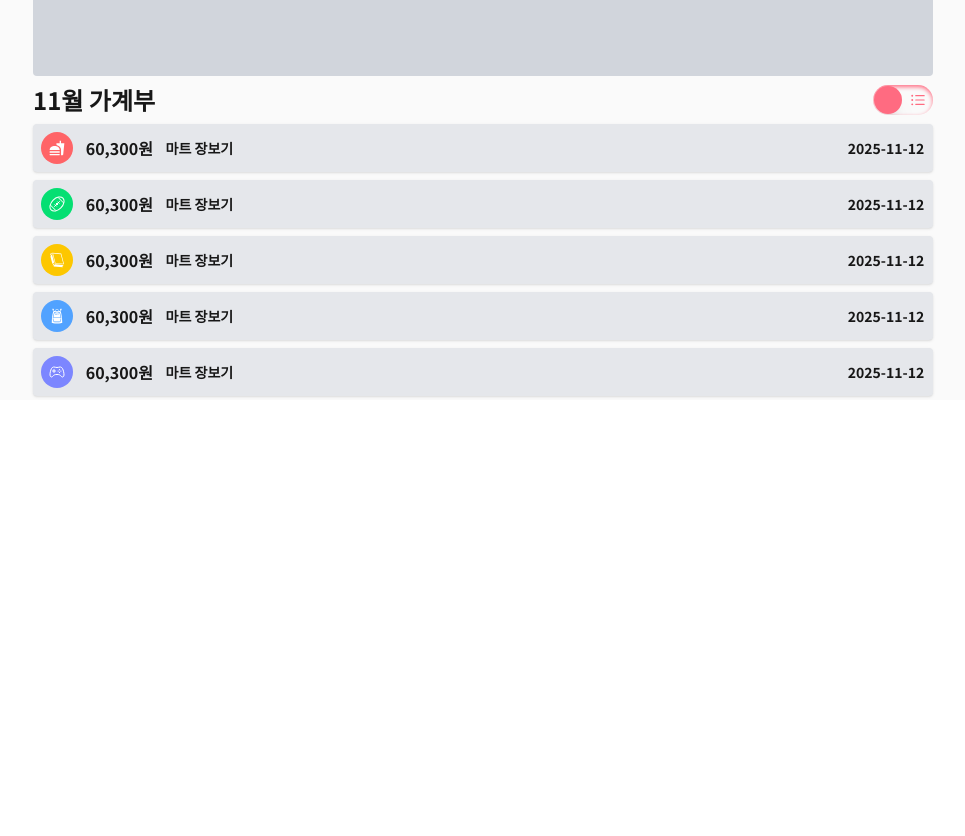
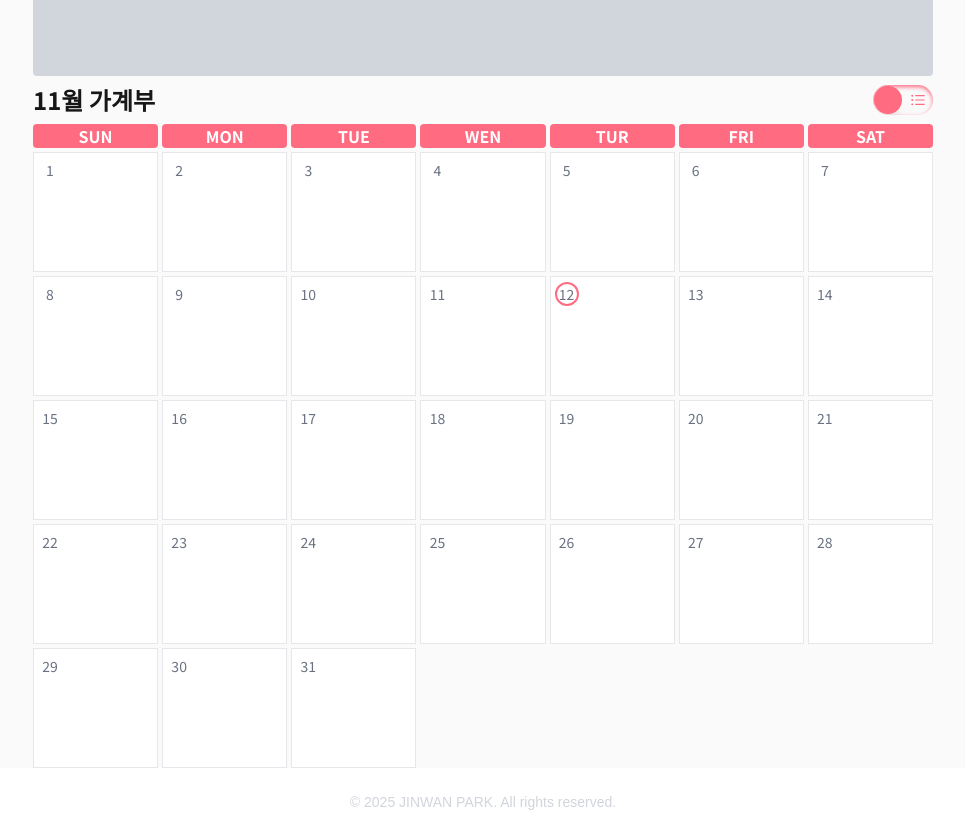
Before and after one commit to JinWan0823/piggy-plan, a Next.js app: page / in a window 1280 px wide. Shown: the part 400-1236 px from the top of the page, without its empty margins (157-1122 px from the left). Before the commit the page ends 800 px from the top, so only its background shows below. Built offline with nearby package versions, Linux system fonts and the light colour scheme.

Commit message:
💄 메인 달력 레이아웃 제작

```diff
--- /dev/null
+++ b/app/_components/common/Calendar.tsx
@@ -0,0 +1,36 @@
+export default function Calendar() {
+  const dayArr = Array.from({ length: 31 });
+  return (
+    <>
+      <div>
+        <ul className="grid grid-cols-7 gap-1 mt-2 text-center text-white font-bold">
+          <li className="bg-[#ff6b81] rounded">SUN</li>
+          <li className="bg-[#ff6b81] rounded">MON</li>
+          <li className="bg-[#ff6b81] rounded">TUE</li>
+          <li className="bg-[#ff6b81] rounded">WEN</li>
+          <li className="bg-[#ff6b81] rounded">TUR</li>
+          <li className="bg-[#ff6b81] rounded">FRI</li>
+          <li className="bg-[#ff6b81] rounded">SAT</li>
+        </ul>
+        <ul className="grid grid-cols-7 gap-1 mt-1">
+          {dayArr.map((i, idx) => (
+            <li
+              key={idx}
+              className="border-1 border-gray-200 h-[120px] relative p-1 bg-white"
+            >
+              <span
+                className={`
+                inline-flex items-center justify-center
+                w-[24px] h-[24px] text-sm rounded-full text-gray-500
+                ${idx === 11 && "border-2 border-[#ff6b81]"}
+                `}
+              >
+                {idx + 1}
+              </span>
+            </li>
+          ))}
+        </ul>
+      </div>
+    </>
+  );
+}
--- /dev/null
+++ b/app/_components/common/Footer.tsx
@@ -0,0 +1,9 @@
+export default function Footer() {
+  return (
+    <footer className="py-6">
+      <p className="text-sm text-gray-300 text-center">
+        © 2025 JINWAN PARK. All rights reserved.
+      </p>
+    </footer>
+  );
+}
--- a/app/_components/common/MainWrap.tsx
+++ b/app/_components/common/MainWrap.tsx
@@ -3,6 +3,7 @@ import { useState } from "react";
 import MoneyTable from "./MoneyTable";
 import TabMenu from "./TabMenu";
 import MoneyList from "./MoneyList";
+import Calendar from "./Calendar";
 
 export default function MainWrap() {
   const [nowMonth, setNowMonth] = useState(11);
@@ -14,13 +15,14 @@ export default function MainWrap() {
         <h2 className="font-bold text-2xl">{nowMonth}월 가계부</h2>
         <TabMenu />
       </div>
-      <ul>
+      {/* <ul>
         <MoneyList menu={"식비"} />
         <MoneyList menu={"취미"} />
         <MoneyList menu={"문화"} />
         <MoneyList menu={"여행"} />
         <MoneyList menu={"기타"} />
-      </ul>
+      </ul> */}
+      <Calendar />
     </>
   );
 }
--- a/app/layout.tsx
+++ b/app/layout.tsx
@@ -1,6 +1,7 @@
 import type { Metadata } from "next";
 import { Geist, Geist_Mono, Noto_Sans_KR } from "next/font/google";
 import "./globals.css";
+import Footer from "./_components/common/Footer";
 
 const geistSans = Geist({
   variable: "--font-geist-sans",
@@ -33,6 +34,7 @@ export default function RootLayout({
         className={`${notoSansKR.variable} ${geistSans.variable} ${geistMono.variable} antialiased`}
       >
         {children}
+        <Footer />
       </body>
     </html>
   );
--- a/app/page.tsx
+++ b/app/page.tsx
@@ -3,7 +3,7 @@ import MainWrap from "./_components/common/MainWrap";
 export default function Home() {
   return (
     <div className="min-h-screen bg-zinc-50 font-sans dark:bg-black">
-      <div className="w-[900px] h-[600px] mx-auto">
+      <div className="w-[900px] mx-auto">
         <header className="p-2 flex items-center justify-between border-b-2 border-[#dfdfdf]">
           <div className="w-[240px]">
             <Logo />
```
